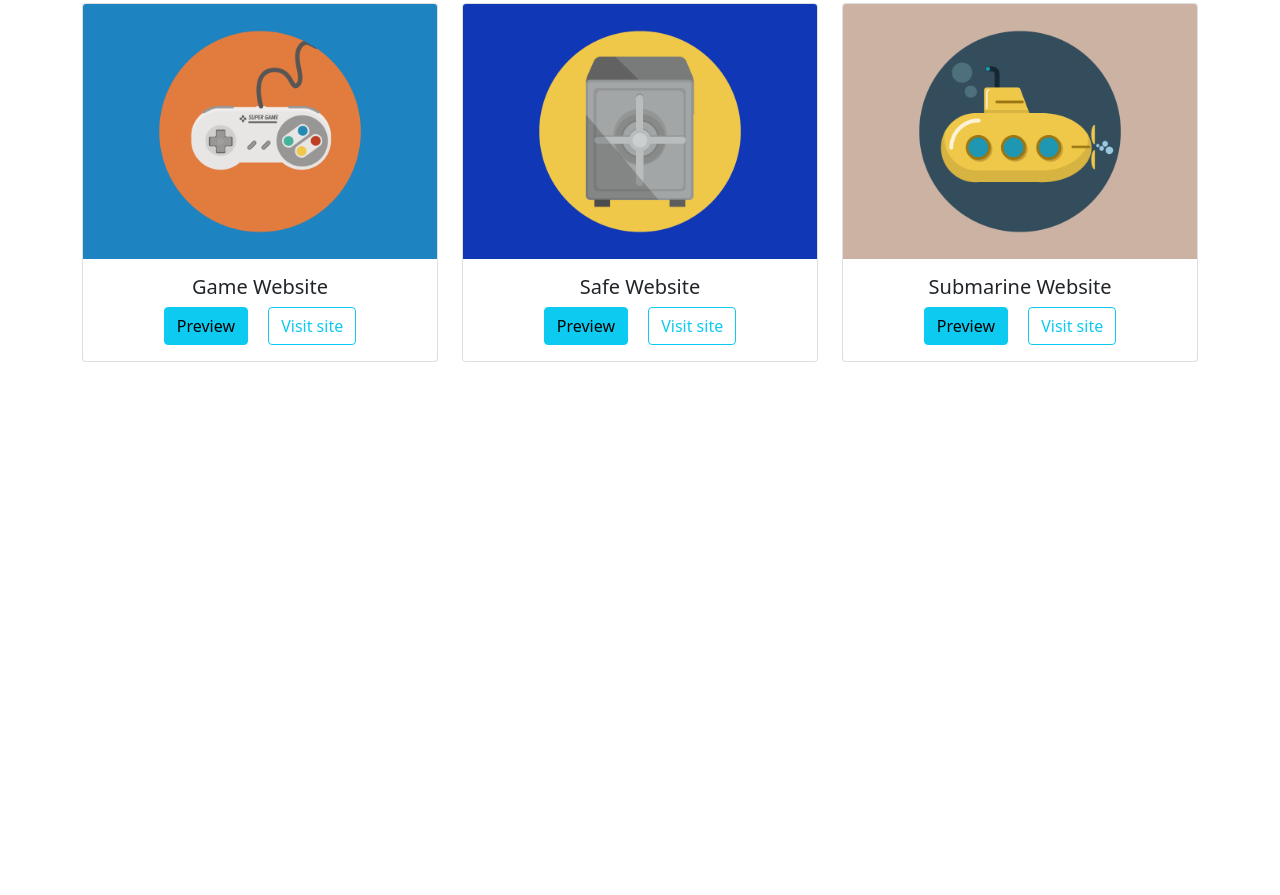
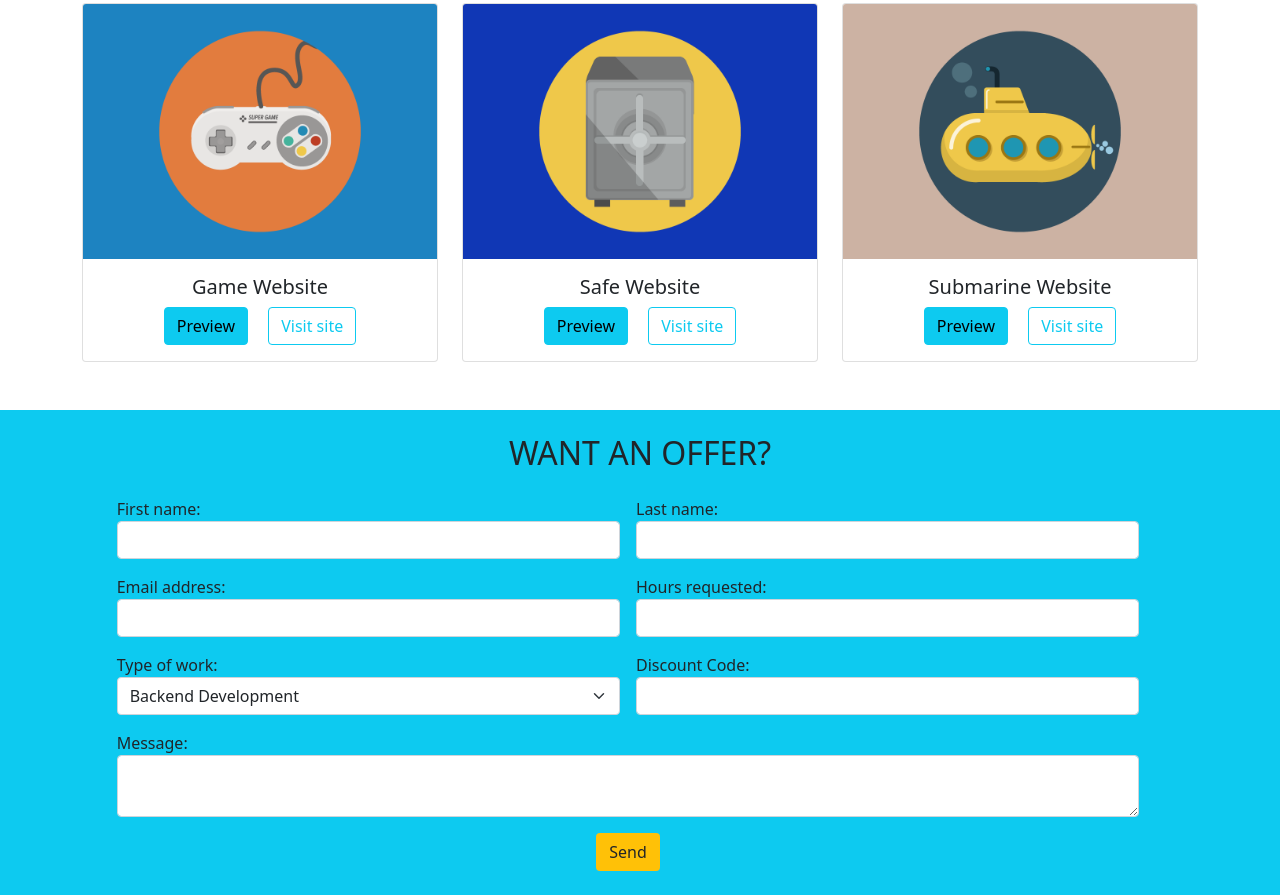
Before and after one commit to udinocera/bootstrap-js-freelancer, a plain HTML site: page index.html in a window 1280 px wide. Shown: the part 923-1818 px from the top of the page. Before the commit the page ends 1285 px from the top, so only its background shows below. Drawn offline with nearby package versions, Linux system fonts and the light colour scheme.

Commit message:
FormCompletatodacontrollare

```diff
--- a/index.html
+++ b/index.html
@@ -15,9 +15,9 @@
         <h4 class="navbar-brand mx-5 text-primary"> <u>Portfolio</u></h4>
         <h4 class="navbar-brand px-5 text-primary"> <u>CONTACT ME</u></h4>
     </nav>
-    <!-- Fine NAVBAR-->
+    <!-- Fine NAVBAR -->
 
-    <!-- Creazione parte con Pinco Pallo-->
+    <!-- Creazione parte con Pinco Pallo -->
     <div class="container-fluid bg-info">
         <div class="row text-center pt-4 pb-4 mx-0">
             <img src="./img/undraw_profile_pic_ic5t.svg" alt="Foto Omino" height="300">
@@ -25,10 +25,10 @@
             <p>Web Designer</p>
         </div>
     </div>
-    <!-- Fine Pinco Pallo-->
+    <!-- Fine Pinco Pallo -->
 
-    <!-- Inizio Portfolio-->
-    <div class="container mt-2">
+    <!-- Inizio Portfolio -->
+    <div class="container mt-2 mb-5">
         <div class="row text-center">
         <h2>PORTFOLIO</h2>
     </div>
@@ -95,7 +95,61 @@
           </div>
       </div>
     </div>
-    <!-- FINE PORTFOLIO-->
+    <!-- FINE PORTFOLIO -->
+
+    <!-- INIZIO FORM -->
+    <div class="container-fluid bg-info">
+        <div class="row">
+            <div class="col text-center mt-4 mb-2">
+                <h2>WANT AN OFFER?</h2>
+            </div>
+        <div class="row">
+            <div class="col-10 mx-auto pt-2">
+                 <form class="row g-3">
+             <div class="col-md-6">
+                <label for="firstName" class="form">First name:</label>
+                <input type="text" class="form-control" id="firstName">
+                </div>
+            <div class="col-md-6">
+                <label for="lastName" class="form">Last name:</label>
+                <input type="text" class="form-control" id="lastName">
+                 </div>
+            <div class="col-md-6">
+                <label for="emailUtente" class="form">Email address:</label>
+                <input type="email" class="form-control" id="emailUtente">
+                </div>
+            <div class="col-md-6">
+                <label for="hoursRequest" class="form">Hours requested:</label>
+                <input type="number" class="form-control" id="hoursRequest">
+                </div>
+             <div class="col-md-6">
+                <label for="typeOfWork" class="form">Type of work:</label>
+                <select class="form-select" id="typeOfwork">
+                <option value="back">Backend Development</option>
+                <option value="front">Frontend Development</option>
+                <option value="project">Project Analisys</option>
+                </select>
+                </div>
+            <div class="col-md-6">
+                <label for="discountCode" class="form">Discount Code:</label>
+                <input type="text" class="form-control" id="discountCode">
+                </div>
+            <div class="col-12">
+                <label for="message" class="form">Message:</label>
+                <textarea class="form-control" id="message"></textarea>
+                </div>
+            <div class="col-12 text-center">
+                <button type="submit" class="btn bg-warning">Send</button>
+                </div>
+            <div class="col-12">
+                <h3 id="prezzo"></h3>
+                </div>
+        </form>
+    </div>
+</div>
+</div>
+</div>
+
 
 
     <script type="text/javascript" src="script.js"></script>
```
